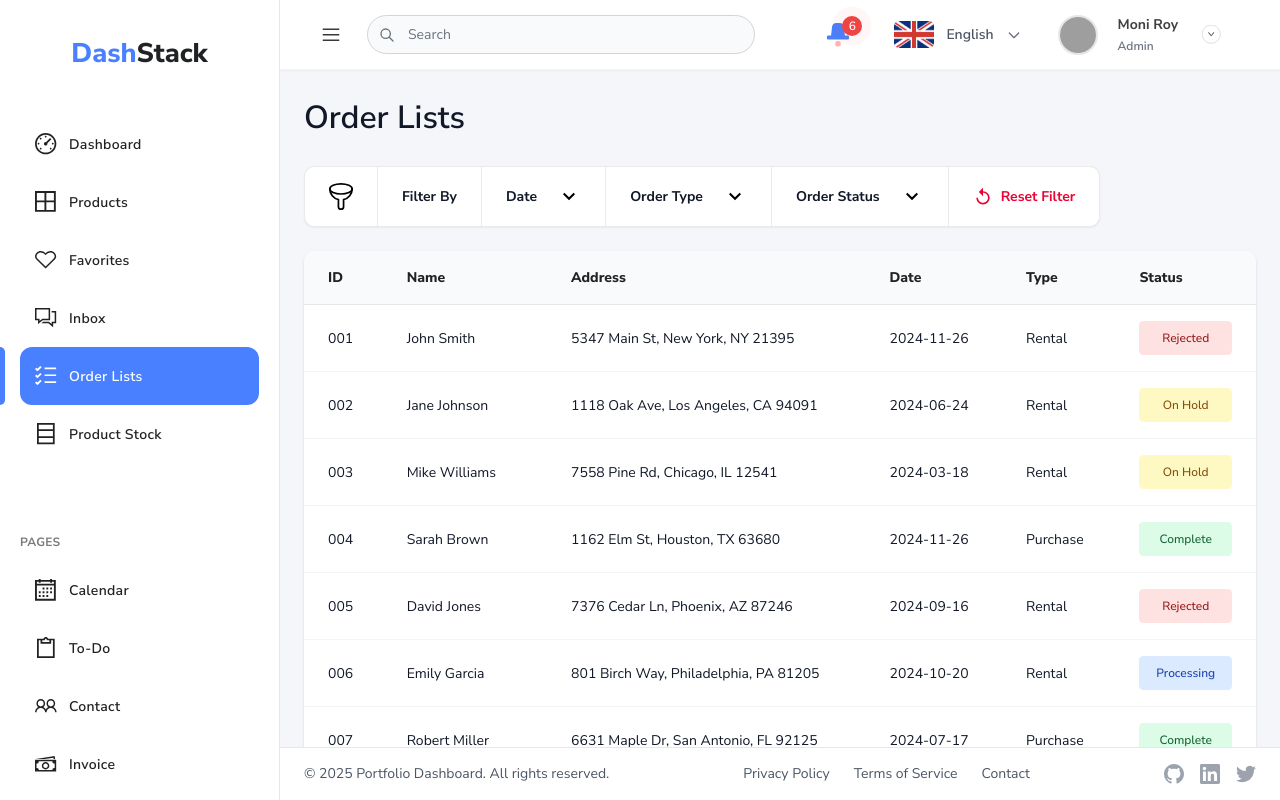
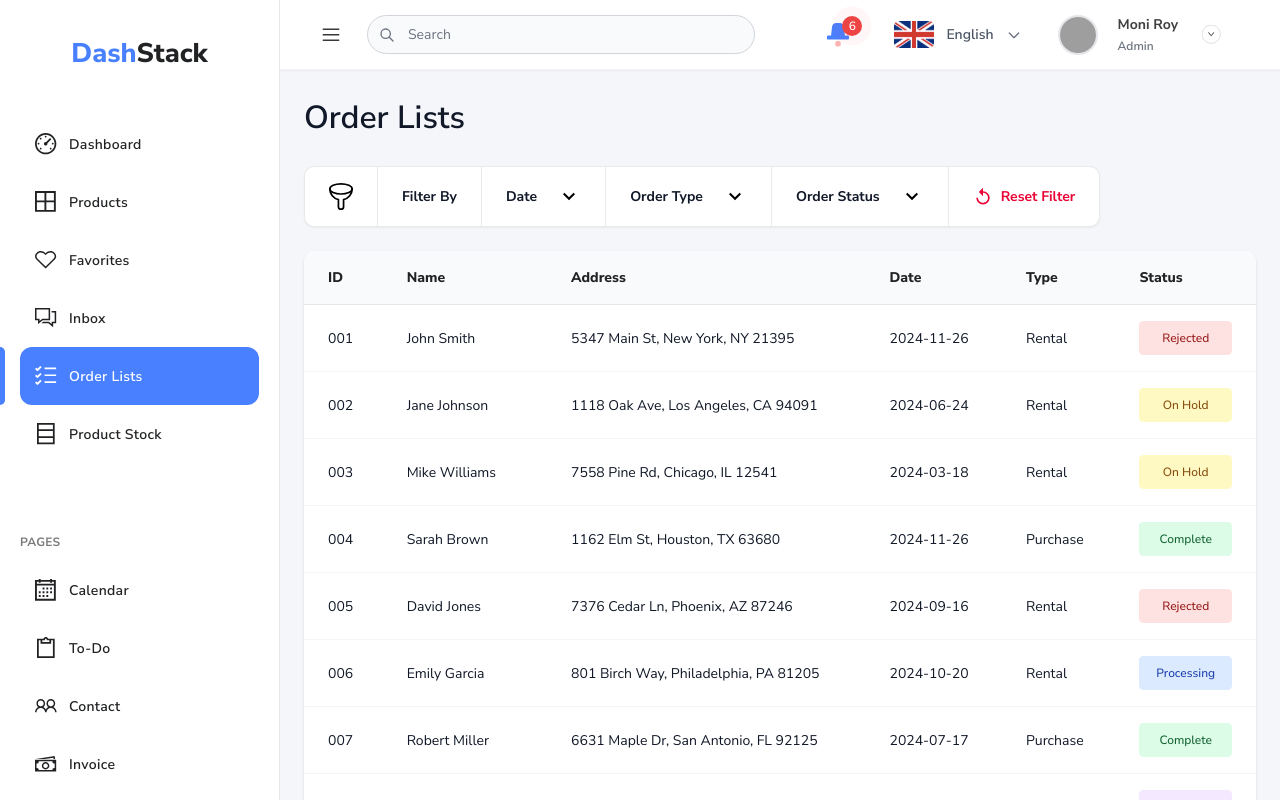
Before and after one commit to EkaBachrudin/personal-dashboard, an Angular app: page /orders in a window 1280 px wide. Built offline with nearby package versions, Linux system fonts and the light colour scheme; grey boxes are pictures that could not be loaded.

Commit message:
remove footer

```diff
--- a/src/app/layout/components/footer/footer.component.html
+++ /dev/null
@@ -1,40 +0,0 @@
-<footer class="bg-white border-t border-gray-200 py-4 px-6">
-  <div class="flex flex-col sm:flex-row items-center justify-between">
-    <!-- Copyright -->
-    <div class="text-sm text-gray-600 mb-2 sm:mb-0">
-      © {{ currentYear }} Portfolio Dashboard. All rights reserved.
-    </div>
-
-    <!-- Links -->
-    <div class="flex items-center space-x-6">
-      <a href="#" class="text-sm text-gray-600 hover:text-primary-600 transition-colors duration-200">
-        Privacy Policy
-      </a>
-      <a href="#" class="text-sm text-gray-600 hover:text-primary-600 transition-colors duration-200">
-        Terms of Service
-      </a>
-      <a href="#" class="text-sm text-gray-600 hover:text-primary-600 transition-colors duration-200">
-        Contact
-      </a>
-    </div>
-
-    <!-- Social Links -->
-    <div class="flex items-center space-x-4 mt-2 sm:mt-0">
-      <a href="#" class="text-gray-400 hover:text-primary-600 transition-colors duration-200" aria-label="GitHub">
-        <svg class="w-5 h-5" fill="currentColor" viewBox="0 0 24 24">
-          <path d="M12 0c-6.626 0-12 5.373-12 12 0 5.302 3.438 9.8 8.207 11.387.599.111.793-.261.793-.577v-2.234c-3.338.726-4.033-1.416-4.033-1.416-.546-1.387-1.333-1.756-1.333-1.756-1.089-.745.083-.729.083-.729 1.205.084 1.839 1.237 1.839 1.237 1.07 1.834 2.807 1.304 3.492.997.107-.775.418-1.305.762-1.604-2.665-.305-5.467-1.334-5.467-5.931 0-1.311.469-2.381 1.236-3.221-.124-.303-.535-1.524.117-3.176 0 0 1.008-.322 3.301 1.23.957-.266 1.983-.399 3.003-.404 1.02.005 2.047.138 3.006.404 2.291-1.552 3.297-1.23 3.297-1.23.653 1.653.242 2.874.118 3.176.77.84 1.235 1.911 1.235 3.221 0 4.609-2.807 5.624-5.479 5.921.43.372.823 1.102.823 2.222v3.293c0 .319.192.694.801.576 4.765-1.589 8.199-6.086 8.199-11.386 0-6.627-5.373-12-12-12z"/>
-        </svg>
-      </a>
-      <a href="#" class="text-gray-400 hover:text-primary-600 transition-colors duration-200" aria-label="LinkedIn">
-        <svg class="w-5 h-5" fill="currentColor" viewBox="0 0 24 24">
-          <path d="M20.447 20.452h-3.554v-5.569c0-1.328-.027-3.037-1.852-3.037-1.853 0-2.136 1.445-2.136 2.939v5.667H9.351V9h3.414v1.561h.046c.477-.9 1.637-1.85 3.37-1.85 3.601 0 4.267 2.37 4.267 5.455v6.286zM5.337 7.433c-1.144 0-2.063-.926-2.063-2.065 0-1.138.92-2.063 2.063-2.063 1.14 0 2.064.925 2.064 2.063 0 1.139-.925 2.065-2.064 2.065zm1.782 13.019H3.555V9h3.564v11.452zM22.225 0H1.771C.792 0 0 .774 0 1.729v20.542C0 23.227.792 24 1.771 24h20.451C23.2 24 24 23.227 24 22.271V1.729C24 .774 23.2 0 22.222 0h.003z"/>
-        </svg>
-      </a>
-      <a href="#" class="text-gray-400 hover:text-primary-600 transition-colors duration-200" aria-label="Twitter">
-        <svg class="w-5 h-5" fill="currentColor" viewBox="0 0 24 24">
-          <path d="M23.953 4.57a10 10 0 01-2.825.775 4.958 4.958 0 002.163-2.723c-.951.555-2.005.959-3.127 1.184a4.92 4.92 0 00-8.384 4.482C7.69 8.095 4.067 6.13 1.64 3.162a4.822 4.822 0 00-.666 2.475c0 1.71.87 3.213 2.188 4.096a4.904 4.904 0 01-2.228-.616v.06a4.923 4.923 0 003.946 4.827 4.996 4.996 0 01-2.212.085 4.936 4.936 0 004.604 3.417 9.867 9.867 0 01-6.102 2.105c-.39 0-.779-.023-1.17-.067a13.995 13.995 0 007.557 2.209c9.053 0 13.998-7.496 13.998-13.985 0-.21 0-.42-.015-.63A9.935 9.935 0 0024 4.59z"/>
-        </svg>
-      </a>
-    </div>
-  </div>
-</footer>
--- a/src/app/layout/components/footer/footer.component.scss
+++ /dev/null
@@ -1,23 +0,0 @@
-.footer-component {
-  background: white;
-  border-top: 1px solid #e5e7eb;
-}
-
-.footer-link {
-  color: #6b7280;
-  text-decoration: none;
-  transition: color 0.2s ease-in-out;
-
-  &:hover {
-    color: #3b82f6;
-  }
-}
-
-.social-link {
-  color: #9ca3af;
-  transition: color 0.2s ease-in-out;
-
-  &:hover {
-    color: #3b82f6;
-  }
-}
--- a/src/app/layout/components/footer/footer.component.ts
+++ /dev/null
@@ -1,11 +0,0 @@
-import { Component } from '@angular/core';
-
-@Component({
-  selector: 'app-footer',
-  standalone: true,
-  templateUrl: './footer.component.html',
-  styleUrl: './footer.component.scss'
-})
-export class FooterComponent {
-  currentYear: number = new Date().getFullYear();
-}
--- a/src/app/layout/layout.component.html
+++ b/src/app/layout/layout.component.html
@@ -15,8 +15,5 @@
         <router-outlet></router-outlet>
       </div>
     </section>
-
-    <!-- Footer -->
-    <app-footer></app-footer>
   </main>
 </div>
--- a/src/app/layout/layout.component.ts
+++ b/src/app/layout/layout.component.ts
@@ -2,12 +2,11 @@ import { Component } from '@angular/core';
 import { RouterOutlet } from '@angular/router';
 import { HeaderComponent } from './components/header/header.component';
 import { SidebarComponent } from './components/sidebar/sidebar.component';
-import { FooterComponent } from './components/footer/footer.component';
 
 @Component({
   selector: 'app-layout',
   standalone: true,
-  imports: [RouterOutlet, HeaderComponent, SidebarComponent, FooterComponent],
+  imports: [RouterOutlet, HeaderComponent, SidebarComponent],
   templateUrl: './layout.component.html',
   styleUrl: './layout.component.scss'
 })
```
